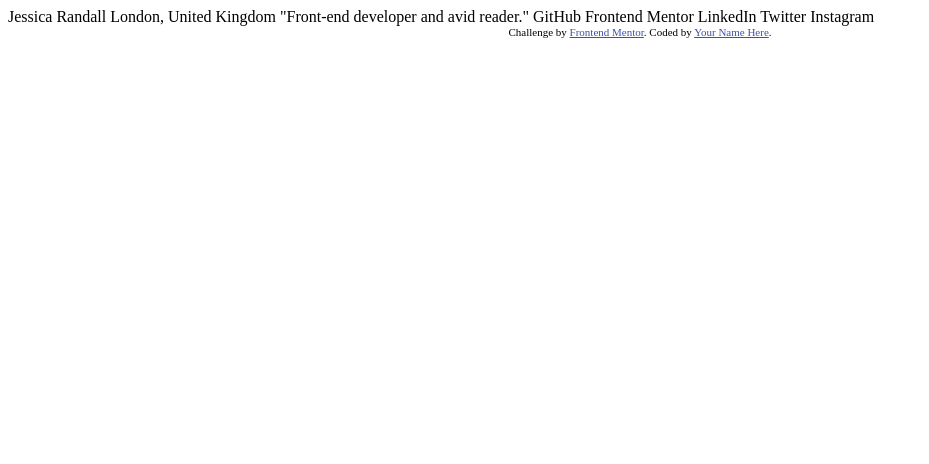
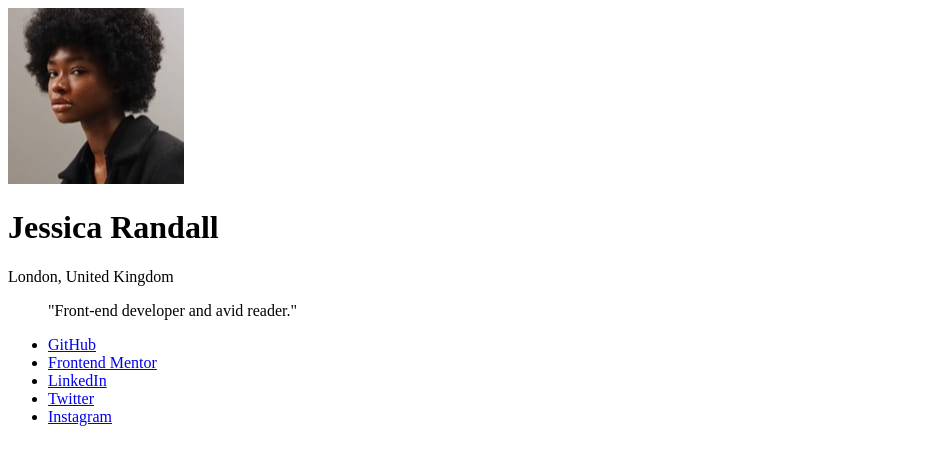
Before and after one commit to lgwarda/social-links-profile, a plain HTML site: page index.html in a window 1280 px wide. Shown: the whole page, without its empty margins (0-929 px from the left). Drawn offline with Linux system fonts and the light colour scheme.

Commit message:
Update HTML structure and add profile content (image, name, location, bio, social media links)

```diff
--- a/index.html
+++ b/index.html
@@ -7,28 +7,21 @@
   <link rel="icon" type="image/png" sizes="32x32" href="./assets/images/favicon-32x32.png">
 
   <title>Frontend Mentor | Social links profile</title>
-
-  <!-- Feel free to remove these styles or customise in your own stylesheet 👍 -->
-  <style>
-    .attribution { font-size: 11px; text-align: center; }
-    .attribution a { color: hsl(228, 45%, 44%); }
-  </style>
 </head>
 <body>
+    <img src="assets/images/avatar-jessica.jpeg" alt="">
+    <h1>Jessica Randall</h1>
+    <p>London, United Kingdom</p>
+    <blockquote>"Front-end developer and avid reader."</blockquote>
+      <ul>
+          <li><a href="https://github.com/jessicarandall">GitHub</a></li>
+          <li><a href="https://www.frontendmentor.io/">Frontend Mentor</a></li>
+          <li><a href="https://www.linkedin.com/in/jessicarandall/">LinkedIn</a></li>
+          <li><a href="https://twitter.com/jessicarandall">Twitter</a></li>
+          <li><a href="https://instagram.com/jessicarandall">Instagram</a></li>
+      </ul>
+  </body>
+  </html>
 
-  Jessica Randall
-  London, United Kingdom
-  "Front-end developer and avid reader."
-
-  GitHub
-  Frontend Mentor
-  LinkedIn
-  Twitter
-  Instagram
-
-  <div class="attribution">
-    Challenge by <a href="https://www.frontendmentor.io?ref=challenge" target="_blank">Frontend Mentor</a>.
-    Coded by <a href="#">Your Name Here</a>.
-  </div>
 </body>
 </html>
```
